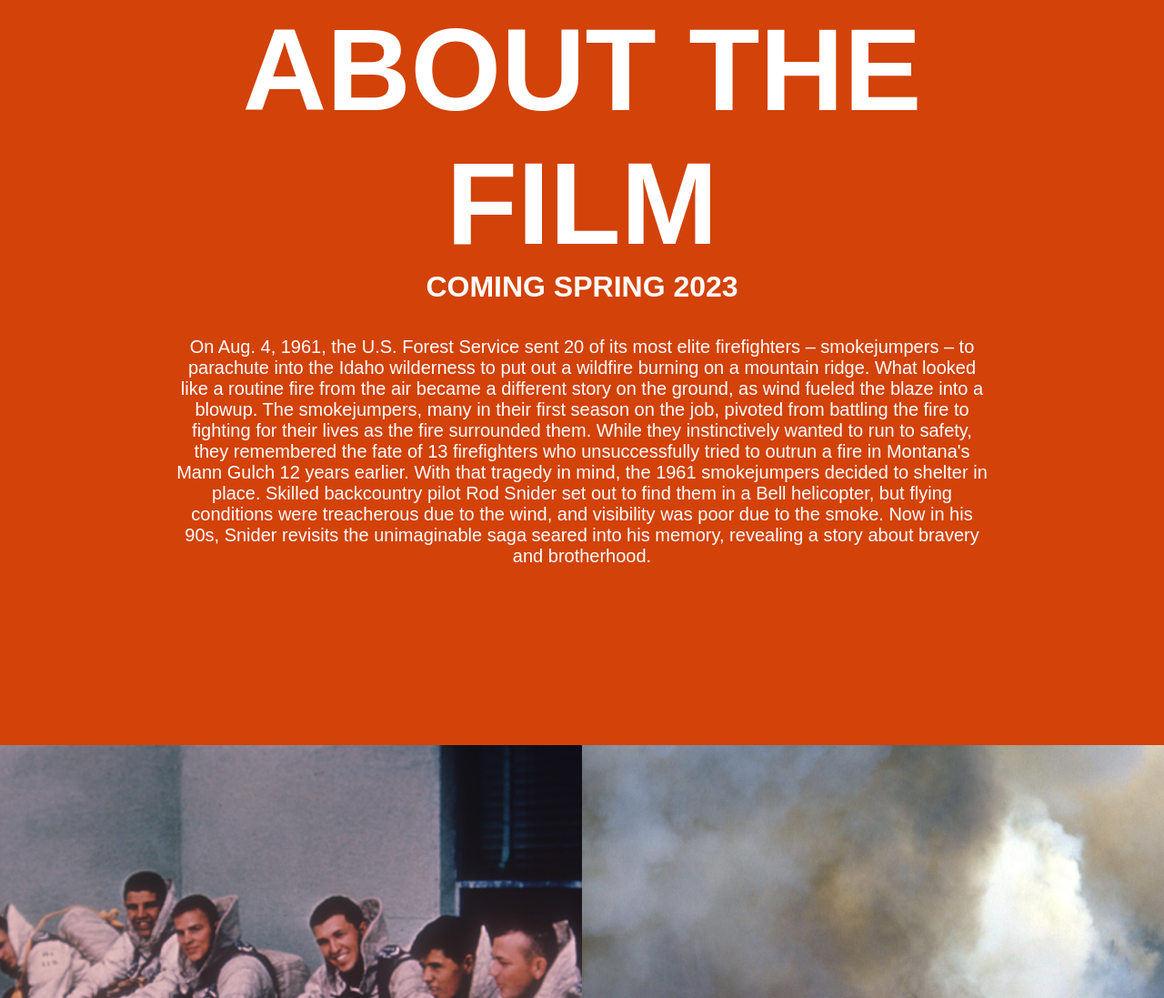
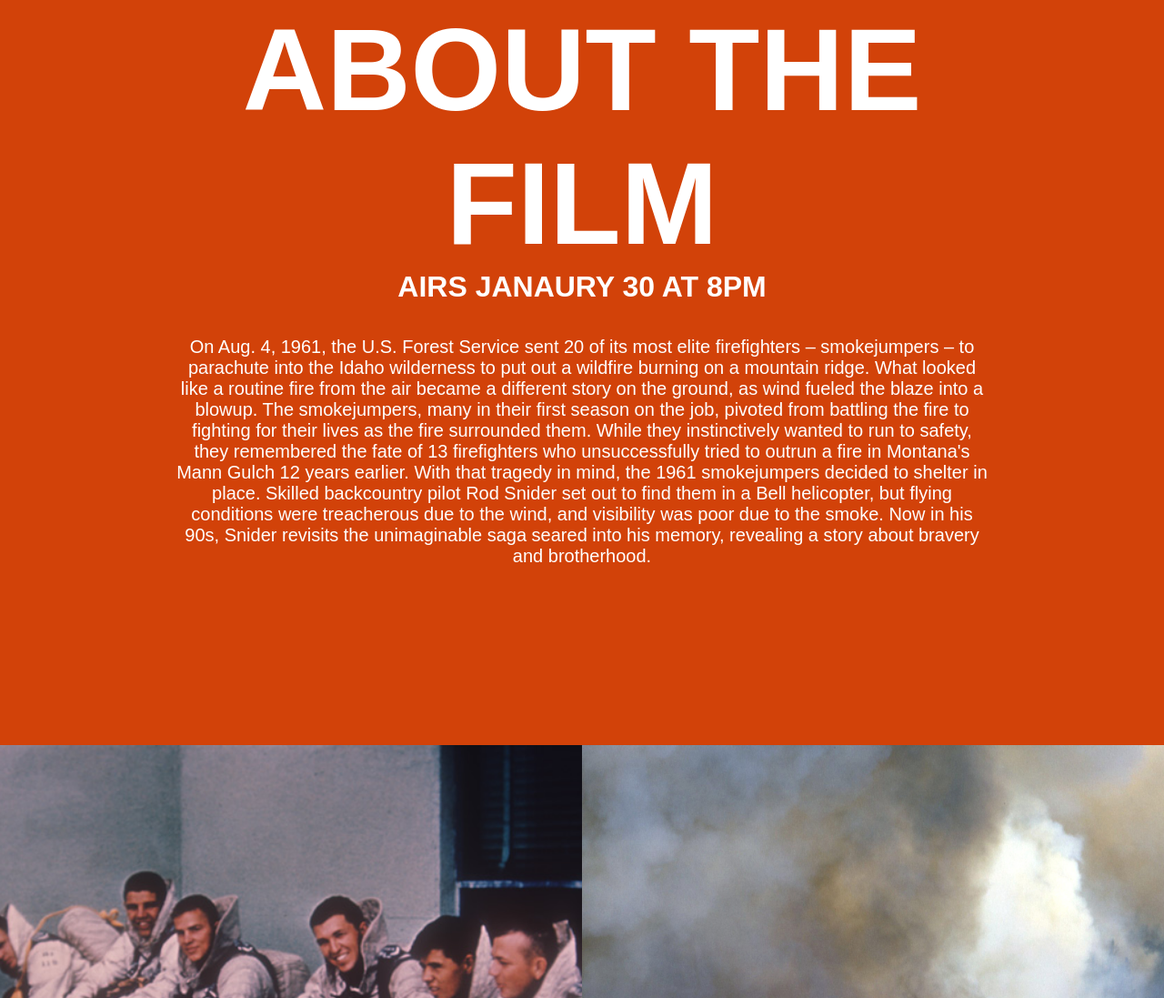
Before and after one commit to MontanaPBS/Higgins-ridge, a plain HTML site: page index.html in a window 1280 px wide. Shown: the part 1015-2112 px from the top of the page at 91% size. Drawn offline with Linux system fonts and the light colour scheme; a web font is replaced by a local one.

Commit message:
Update index.html

```diff
--- a/index.html
+++ b/index.html
@@ -31,7 +31,7 @@
 
             <div class="about-item">
                 <h1 class="header"> ABOUT THE FILM</h1>
-                <h2 class="subheader">COMING SPRING 2023</h2>
+                <h2 class="subheader">AIRS JANAURY 30 AT 8PM</h2>
                 <p class="about-content">On Aug. 4, 1961, the U.S. Forest Service sent 20 of its most elite firefighters – smokejumpers – to parachute into the Idaho wilderness to put out a wildfire burning on a mountain ridge. What looked like a routine fire from the air became a different story on the ground, as wind fueled the blaze into a blowup. The smokejumpers, many in their first season on the job, pivoted from battling the fire to fighting for their lives as the fire surrounded them. While they instinctively wanted to run to safety, they remembered the fate of 13 firefighters who unsuccessfully tried to outrun a fire in Montana's Mann Gulch 12 years earlier. With that tragedy in mind, the 1961 smokejumpers decided to shelter in place. Skilled backcountry pilot Rod Snider set out to find them in a Bell helicopter, but flying conditions were treacherous due to the wind, and visibility was poor due to the smoke. Now in his 90s, Snider revisits the unimaginable saga seared into his memory, revealing a story about bravery and brotherhood.
                 </p>
             </div>
```
